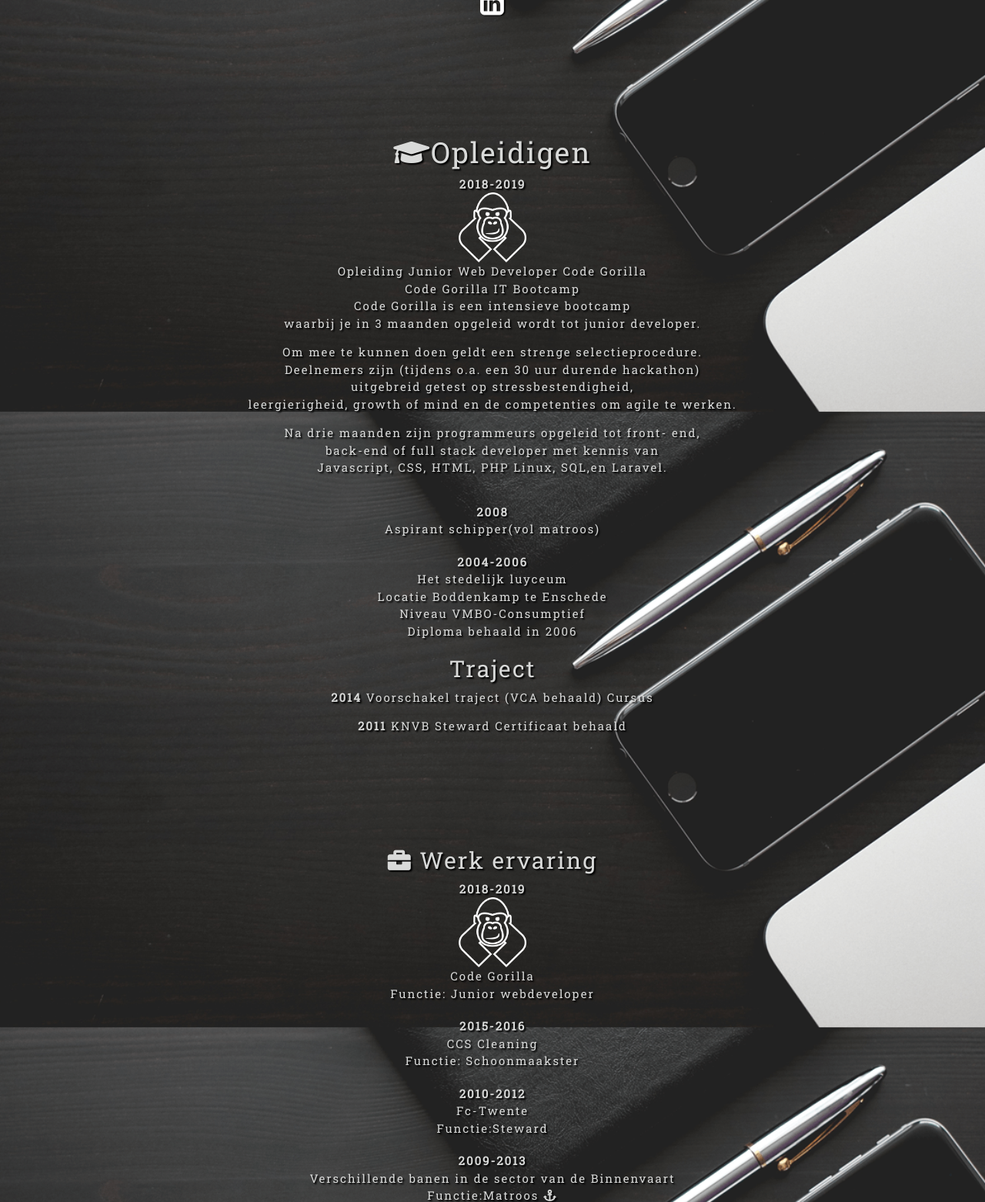
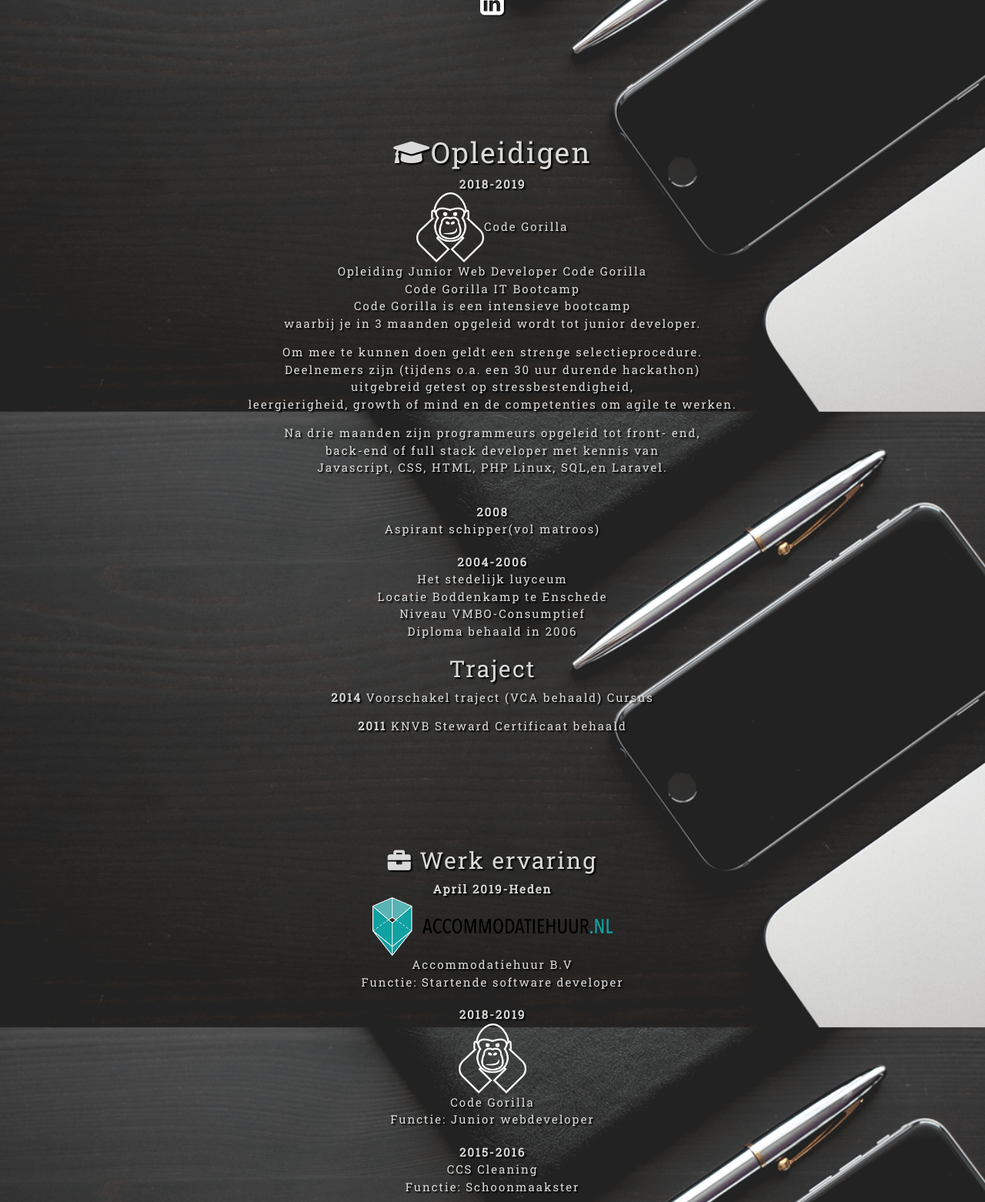
Before and after one commit to MarcellaHadderingh/Cv, a PHP site: page / in a window 1280 px wide. Shown: the part 1865-3427 px from the top of the page at 77% size. Run offline with PHP 8.4, Linux system fonts and the light colour scheme; some libraries are stand-ins or nearby versions.

Commit message:
Links added and update
links toegevoegd.
werk update en update cv

```diff
--- a/index.php
+++ b/index.php
@@ -133,7 +133,7 @@
         <div id="space">
             <h1><i class=" fas fa-graduation-cap "></i>Opleidigen</h1>
             <ul>
-                <li><strong>2018-2019</strong><br><img src="/foto/CodeGorilla.png" style="width: 7%"><br>Opleiding
+                <li><strong>2018-2019</strong><br><a href="https://www.codegorilla.nl" target="_blank"><img src="/foto/CodeGorilla.png" style="width: 7%"><a href="https://www.codegorilla.nl">Code Gorilla </a><br>Opleiding
                     Junior Web Developer Code Gorilla<br> Code Gorilla IT Bootcamp
                     <p>Code Gorilla is een intensieve bootcamp <br>waarbij je in 3 maanden opgeleid wordt tot junior
                         developer.</p>
@@ -158,7 +158,9 @@
             <h2><i class="fas fa-briefcase"></i> Werk ervaring
             </h2>
             <ul>
-                <li><strong>2018-2019</strong><br><img src="/foto/CodeGorilla.png" style="width: 7%"><br>Code
+            <li><strong>April 2019-Heden</strong><br><a href="https://www.accommodatiehuur.nl"><img src="/foto/accommodatiehuurnl.png" style="width: 25%"></a><br>Accommodatiehuur B.V<br>
+                    Functie: Startende software developer</li>
+                <li><strong>2018-2019</strong><br><a href="https://www.codegorilla.nl" target="_blank"><img src="/foto/CodeGorilla.png" style="width: 7%"></a><br>Code
                     Gorilla<br>
                     Functie: Junior webdeveloper</li>
                 <li><strong>2015-2016</strong><br> CCS Cleaning<br> Functie: Schoonmaakster</li>
@@ -186,8 +188,7 @@
                     <img src="foto/hackaton.png" style="width: 60%" alt="Responsive image">
                 </div>
                 <h1>Hackaton</h1>
-                <p>Op 29 November 2018 heb ik meegedaan aan een hackaton. <br> Deze werd georganiseerd door Code
-                    Gorilla. <br> Aan de hand van deze hackaton ben ik door gegaan naar de Bootcamp om mee te mogen
+                <p>Op 29 November 2018 heb ik meegedaan aan een hackaton. <br> Deze werd georganiseerd door <a href="https://www.codegorilla.nl" target="_blank">Code Gorilla. </a><br> Aan de hand van deze hackaton ben ik door gegaan naar de Bootcamp om mee te mogen
                     doen aan de opleiding tot Junior web developer.<br> Tijdens deze hackaton was onze opdracht om een
                     website te maken voor CEECEE Comunity. <br> Dit gebeurde in team verband.<br> Zie de link voor mijn
                     resultaat.
@@ -312,6 +313,23 @@
                         Ben je benieuwd kijk gerust op mijn GitHub.</p>
                         <a href="https://github.com/MarcellaHadderingh/TodoListVuejs" target="_blank" class="btn btn-primary">Github</a>
                     </div>
+                    <div class="w-100"></div>
+                    <div class="col" data-oas="fade-up-right" style="margin-top:40px">
+                        <div id="Accommodatiehuur"><a href="https://www.accommodatiehuur.nl"><img src="/foto/accommodatiehuurnl.png" style="width: 100%"></a></div>
+                        <h4>8 April 2019</h4>
+                        <p> Na 3 maanden bootcamp van <a href="https://www.codegorilla.nl" target="_blank">Code Gorilla </a> ga ik nu aan de slag bij als
+                        startende software developer bij <a href="https://www.accommodatiehuur.nl"target="_blank">Accommondatiehuur.</a>
+                        Een totaal nieuwe uitdaging. Nu moet ik alles wat ik heb geleerd in de praktijk en in een bedrijf gaan gebruiken. Spannend!
+                        Ik heb er heel veel zin in. Voor dat ik aan de slag kon heb ik ook een assessment moeten doen. Deze staat op mijn Github.
+                        Ben je benieuwd wat en waar ik aan de slag ga kijk gerust bij ze op site!
+                        Ik zal tussendoor proberen om mijn cv up to date te houden en mij vordering ook.
+                        Hou me dus in de gaten! </p>
+                        <a href="https://github.com/MarcellaHadderingh/Booking" target="_blank"
+                            class="btn btn-primary">Assessment github</a>
+                        <a href="https://www.accommodatiehuur.nl" target="_blank"
+                            class="btn btn-primary">Accommodatiehuur</a>
+                    </div>
+                    <div class="col"></div>
                 </div>
             </div>
         </div>
```
Also changed, not shown: foto/accommodatiehuurnl.png (added).
